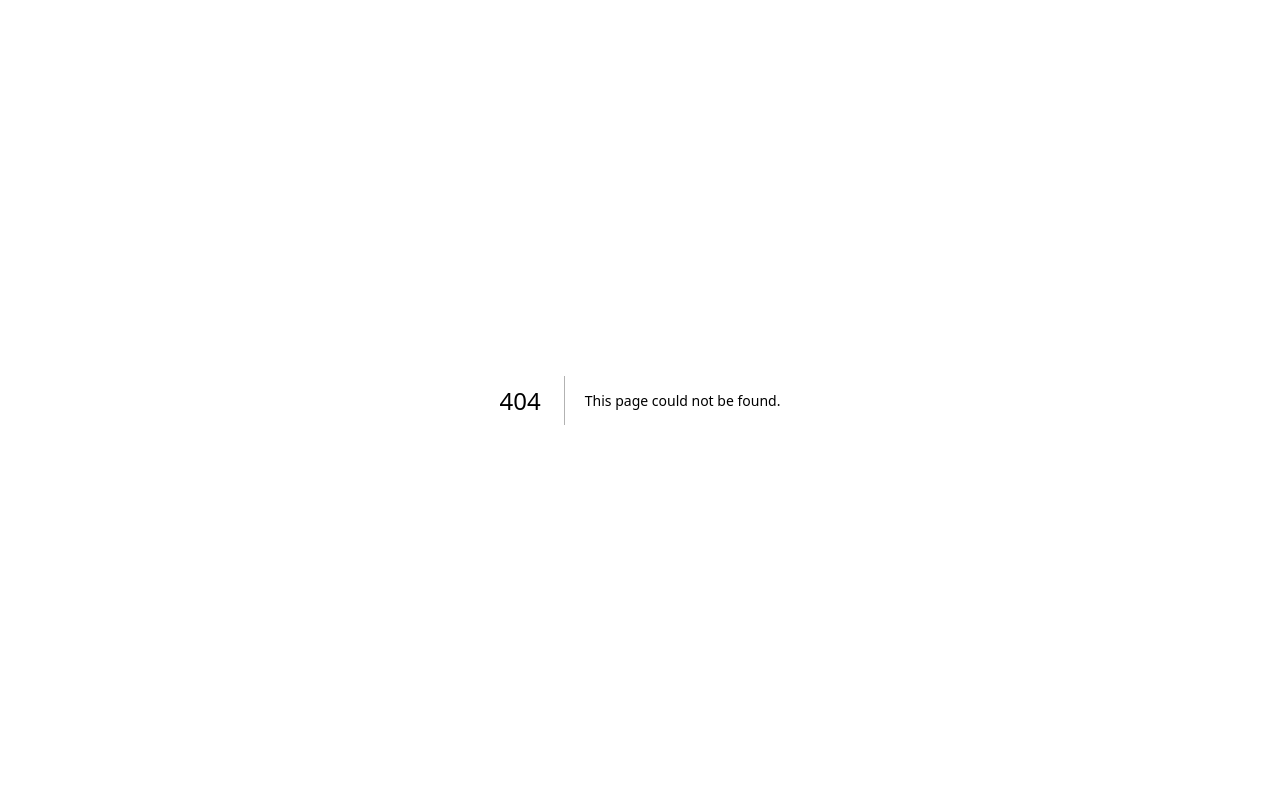
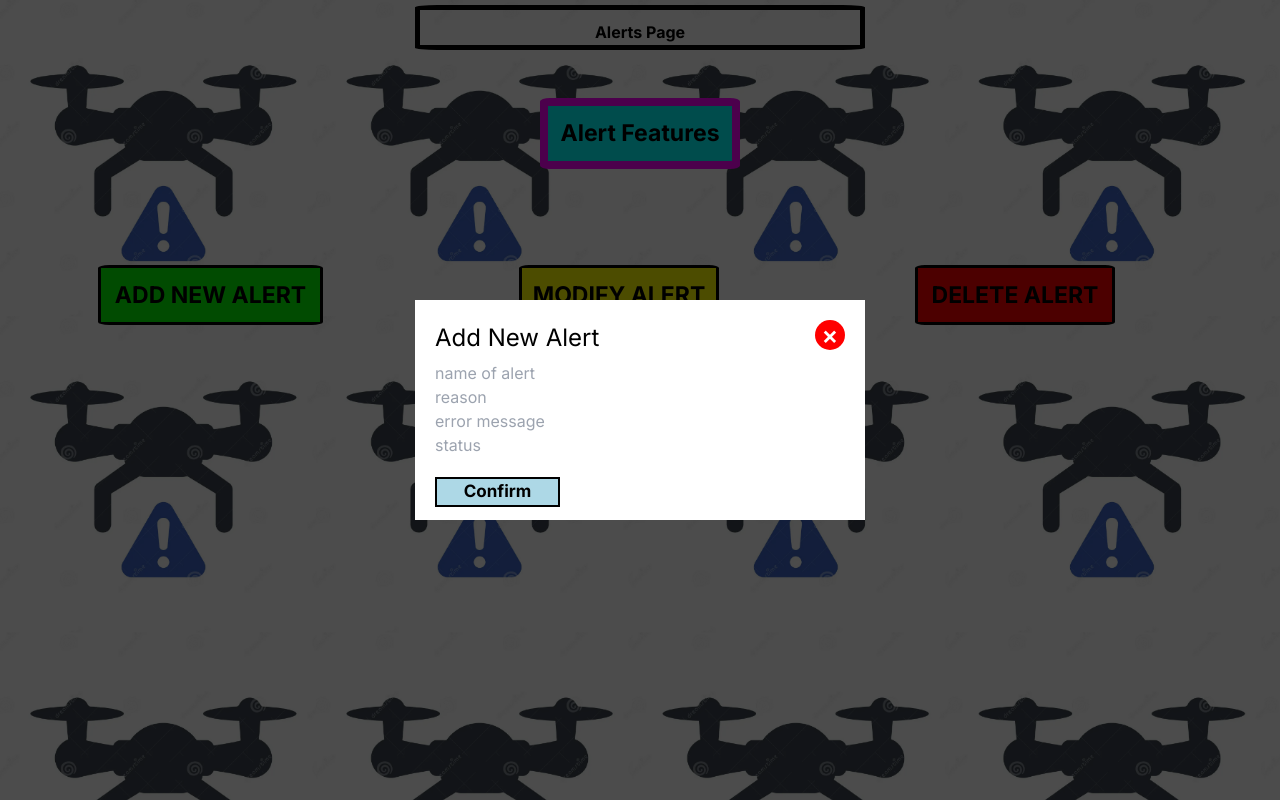
Before and after one commit to NielPatelSE12/zero_trust_project, a Next.js app in the folder zero_trust_team_project/: page /Alerts in a window 1280 px wide. Before the commit this address had no page. Built offline with nearby package versions, Linux system fonts and the light colour scheme.

Commit message:
Added Alerts page

```diff
--- /dev/null
+++ b/zero_trust_team_project/app/Alerts/alerts.css
@@ -0,0 +1,160 @@
+body{
+    background-image: url('./drone_alert_img.png');
+    background-size: 24.7%;
+}
+
+.Alerts-Page{
+    margin:auto;
+    border-color: black;
+    border-width:5px;
+    border-radius:5%;
+    padding:10px;
+    width:450px;
+    height:45px;
+    font-weight:bold;
+    margin-top:5px;
+}
+
+
+.Alert-Features{
+    margin:auto;
+    text-align:center;
+    border-color: magenta;
+    border-width:8px;
+    border-radius:5%;
+    padding:10px;
+    width:200px;
+    background:aqua;
+    font-size:23px;
+    font-weight:bold;
+}
+
+.Add-New-Alert,.Modify-Alert,.Delete-Alert{
+    float: left;
+    margin-left: 98px;
+    margin-right: 98px;
+
+}
+
+.Add-New-Alert{
+    text-align:center;
+    border-color: black;
+    border-width:3px;
+    border-radius:5%;
+    padding:10px;
+    width:225px;
+    background:rgb(3,253,3);
+    font-size:23px;
+    font-weight:bold;
+}
+
+.Add-New-Alert:hover{
+    background:  greenyellow;
+}
+
+.Modify-Alert{
+    text-align:center;
+    border-color: black;
+    border-width:3px;
+    border-radius:5%;
+    padding:10px;
+    width:200px;
+    background: yellow;
+    font-size:23px;
+    font-weight:bold;
+}
+
+.Modify-Alert:hover{
+    background:rgb(253, 253, 132);
+}
+
+.Delete-Alert{
+    text-align:center;
+    border-color: black;
+    border-width:3px;
+    border-radius:5%;
+    padding:10px;
+    width:200px;
+    background: red;
+    font-size:23px;
+    font-weight:bold;
+}
+
+.Delete-Alert:hover{
+    background: rgb(251, 71, 71);
+}
+
+.Alerts-Page{
+    text-align:center;
+}
+
+/* Popups */
+.popup .overlay{
+    position:fixed;
+    top:0px;
+    left:0px;
+    width:100vw;
+    height:100vh;
+    background:rgba(0,0,0,0.7);
+    z-index: 1;
+}
+
+.popup .content{
+    margin-top:10px;
+    position:absolute;
+    top:50%;
+    left:50%;
+    transform:translate(-50%,-50%);
+    background:#fff;
+    width:450px;
+    height:220px;
+    z-index:2;
+    text-align:left;
+    padding:20px;
+    box-sizing:border-box;
+}
+
+.popup .close-btn{
+    cursor:pointer;
+    position:absolute;
+    right:20px;
+    top:20px;
+    width:30px;
+    height:30px;
+    background:red;
+    color:#fff;
+    font-size:25px;
+    font-weight:600;
+    line-height:30px;
+    text-align:center;
+    border-radius:50%;
+}
+
+.popup.active .overlay{
+    display:block;
+}
+
+.popup .active .content{
+  transition:all 800ms ease-in-out;
+  transform:translate(-50%,-50%) scale(1);
+}
+
+.text-box-title{
+    font-size:24px;
+}
+
+
+.confirm-btn{
+    width:125px;
+    border-width:2px;
+    background-color:lightblue;
+    border-color:black;
+    margin-top:20px;
+    font-size:17px;
+    font-weight:bold;
+}
+
+.name-of-alert{
+    margin-top:5px;
+
+}
--- /dev/null
+++ b/zero_trust_team_project/app/Alerts/page.tsx
@@ -0,0 +1,63 @@
+"use client";
+import React from "react";
+import { useState } from "react";
+import './alerts.css'
+
+function addNewAlert(){
+
+}
+
+export default function Alerts(){
+
+    const [name_of_alert, setNameOfAlert] = useState('');
+    const [reason, setReason] = useState('');
+    const [error_message, setErrorMessage] = useState('');
+    const [status, setStatus] = useState('');
+
+    return(
+    <body>
+    <div className = 'Alerts-Page'>
+    <h1>Alerts Page</h1>
+    </div>
+    <br></br>
+    <br></br>
+    <div className = 'Alert-Features'>
+    <h1> Alert Features </h1>
+    </div>
+    <br></br>
+    <br></br>
+    <br></br>
+    <br></br>
+    <div className = 'Alert-container'>
+        <div className = 'Add-New-Alert'>
+            <button className = "Add-New-Alert-btn" onClick={addNewAlert}> ADD NEW ALERT </button>
+        </div>
+            <div className = "popup" id="popup-1">
+                <div className = "overlay"></div>
+                <div className = "content">
+                    <div className = "text-box-title"><h1>Add New Alert </h1></div>
+                    <input type = "text" placeholder="name of alert" className="name-of-alert" onChange={(e) => {
+                    setNameOfAlert(e.target.value)}}></input>
+                    <input type = "text" placeholder="reason" className = "reason" onChange={(e) => {
+                    setReason(e.target.value)}}></input>
+                    <input type = "text" placeholder="error message" className="error-message" onChange={(e) => {
+                    setErrorMessage(e.target.value)}}></input>
+                    <input type = "text" placeholder="status" className = "status" onChange={(e) => {
+                    setStatus(e.target.value)}}></input>
+                    <br></br>
+                    <button className = "confirm-btn"><p>Confirm</p></button>
+                    <div className = "close-btn">&times;</div>
+                </div>
+            </div>
+        <div className = 'Modify-Alert'>
+            <button> MODIFY ALERT </button>
+        </div>
+
+        <div className = 'Delete-Alert'>
+            <button> DELETE ALERT </button>
+        </div>
+
+    </div>
+    </body>
+    )
+}
```
Also changed, not shown: zero_trust_team_project/app/Alerts/drone_alert_img.png (added).
